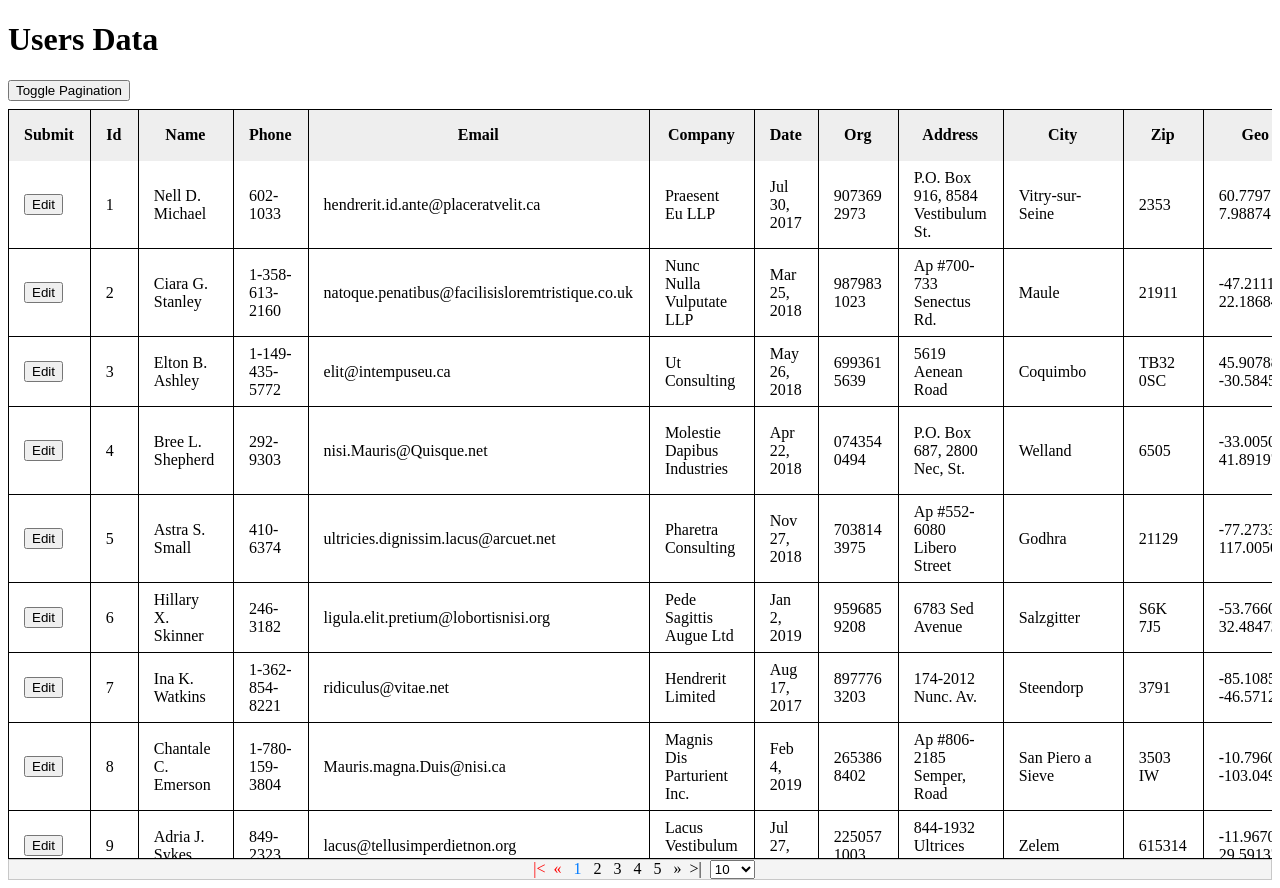
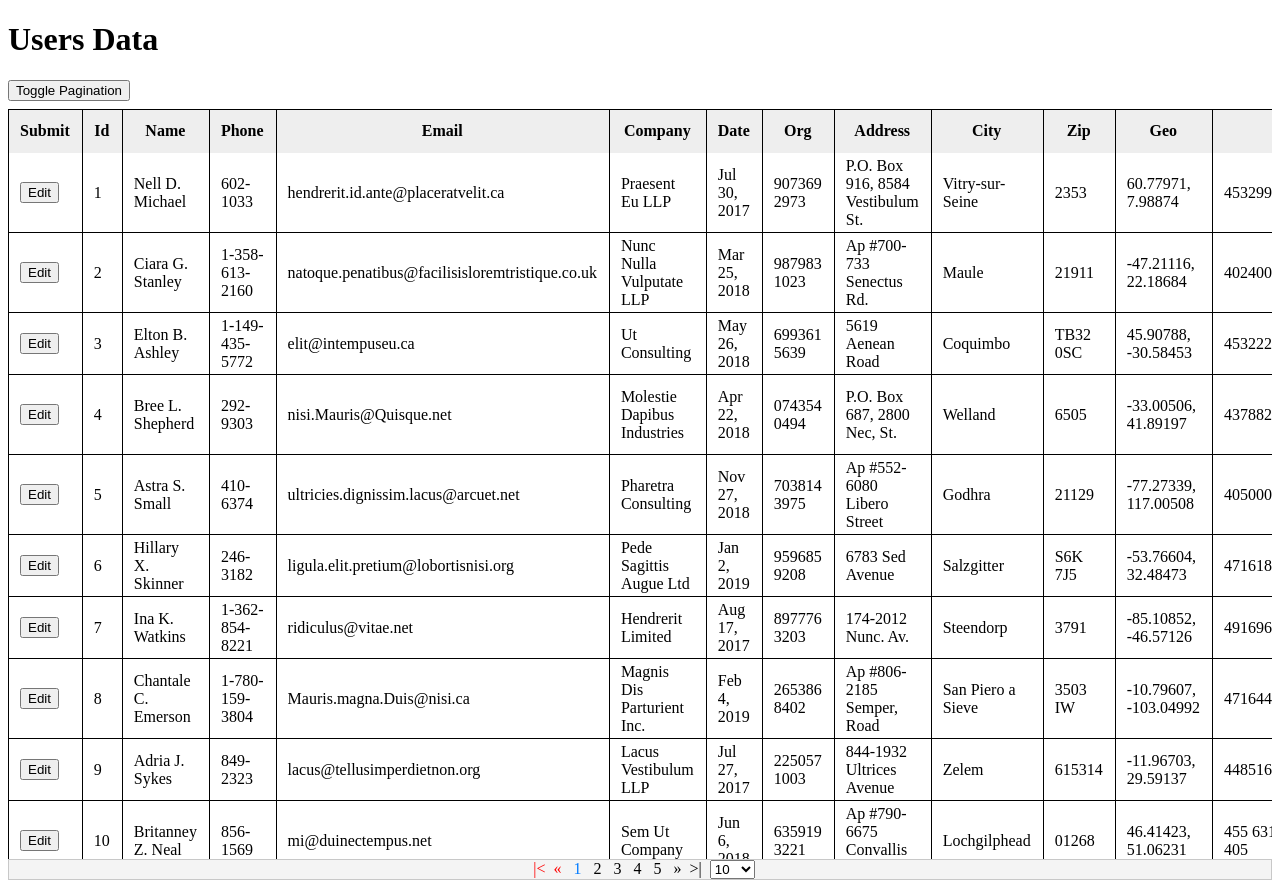
Before and after one commit to snehalp29/PaginationControl, an Angular app: page /users in a window 1280 px wide. Built offline with nearby package versions, Linux system fonts and the light colour scheme; data requests are answered from the project's data file.

Commit message:
fixed css

```diff
--- a/src/app/shared/s-table/s-table.component.scss
+++ b/src/app/shared/s-table/s-table.component.scss
@@ -14,20 +14,16 @@
 
   th,
   td {
-    padding: 8px 16px;
+    padding: 0.25rem 0.75rem;
+    width: 100%;
+  }
+
+  td {
+    box-shadow: inset 1px -1px #000;
   }
 
   th {
     background: #eee;
+    box-shadow: inset 1px 1px #000, 0 1px #000;
   }
 }
-
-/* Borders (if you need them) */
-.tableFixHead,
-.tableFixHead td {
-  box-shadow: inset 1px -1px #000;
-}
-
-.tableFixHead th {
-  box-shadow: inset 1px 1px #000, 0 1px #000;
-}
```
